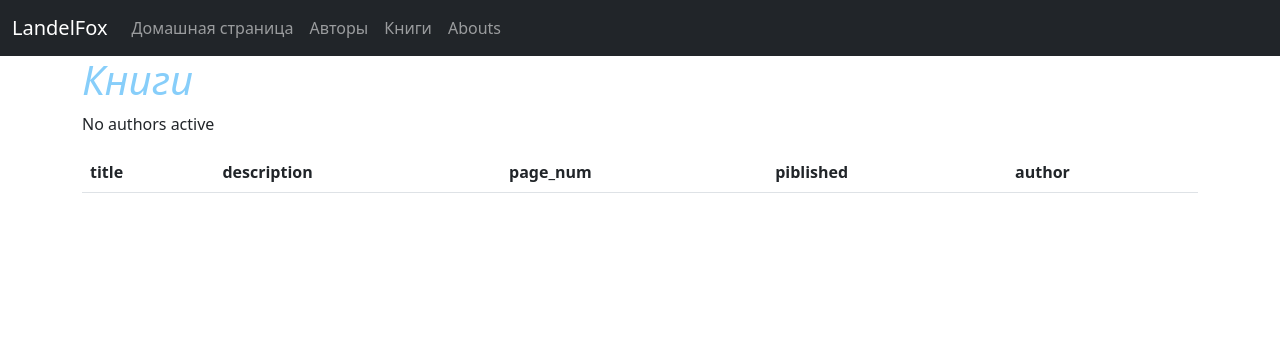
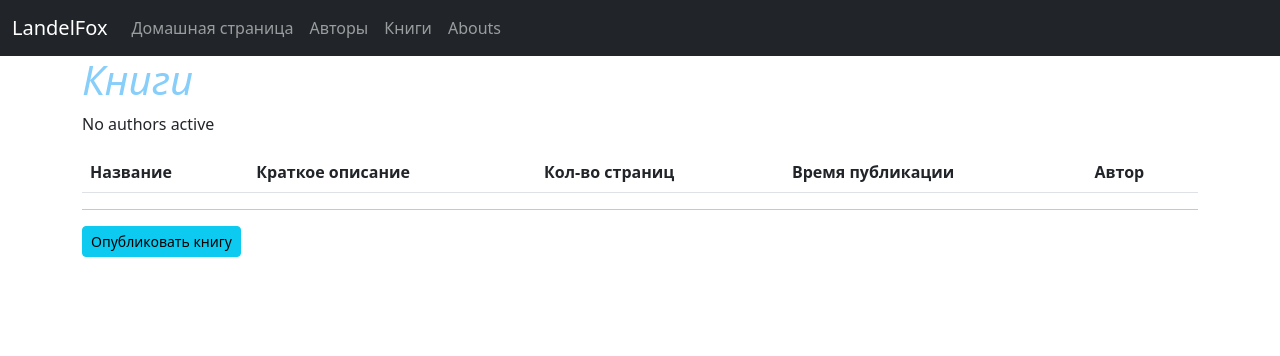
Before and after one commit to Arthur-Cat/WebLib, a Django app: page /webLib/books in a window 1280 px wide. Shown: the top 356 px of the page. Run offline with Django 4.2, Linux system fonts and the light colour scheme; data that the repository does not hold is empty.

Commit message:
Activ save book

```diff
--- a/lessonWeb/settings.py
+++ b/lessonWeb/settings.py
@@ -108,7 +108,7 @@ AUTH_PASSWORD_VALIDATORS = [
 # Internationalization
 # https://docs.djangoproject.com/en/4.0/topics/i18n/
 
-LANGUAGE_CODE = 'en-us'
+LANGUAGE_CODE = 'ru'
 
 TIME_ZONE = 'UTC'
 
--- a/webLib/templates/webLib/books.html
+++ b/webLib/templates/webLib/books.html
@@ -6,14 +6,15 @@
 {% block content %}
     <div class="container">
         <h1>Книги</h1>
+
         <table class="table table-striped">
             <thead>
                 <tr>
-                <th scope="col">title</th>
-                <th scope="col">description</th>
-                <th scope="col">page_num</th>
-                <th scope="col">piblished</th>
-                <th scope="col">author</th>
+                <th scope="col">Название</th>
+                <th scope="col">Краткое описание</th>
+                <th scope="col">Кол-во страниц</th>
+                <th scope="col">Время публикации</th>
+                <th scope="col">Автор</th>
                 </tr>
             </thead>
             <tbody>
@@ -32,19 +33,11 @@
                 {% else %}
                     <p>No authors active</p>
                 {% endif %}
+
             </tbody>
         </table>
+        <hr>
+        <a class="btn btn-sm btn btn-info" href="create_book">Опубликовать книгу</a>
 
-        <!-- <h1>Books</h1>
-        {% if books %}
-            {% for book in books %}
-            <p>Название книги: {{book.title}}</p>
-            <p>Описание: {{book.description}}</p>
-            <p>Публикация: {{book.piblished|date:'DATETIME_FORMAT'}}</p>
-            <hr>
-            {% endfor %}
-        {% else %}
-            <p>No authors active</p>
-        {% endif %} -->
     </div>
 {% endblock %}
--- a/webLib/templates/webLib/main.html
+++ b/webLib/templates/webLib/main.html
@@ -1,7 +1,7 @@
 {% load static %}
 
 <!DOCTYPE html>
-<html lang="en">
+<html lang="ru">
 <head>
     <meta charset="UTF-8">
     <meta http-equiv="X-UA-Compatible" content="IE=edge">
@@ -18,26 +18,8 @@
     {% block content %}
     <div class="container">
         <h1>Добро пожаловать в Веб-Библиотеку</h1>
-        <br>
-        <h1>Регистрация автора</h1>
-        <form action="{% url 'authors' %}" method="POST">
-            {% csrf_token %}
-             {{ form_post }}
-             <br>
-             <br>
-             <button type="submit" class="btn btn-primary">Зарегестрировать</button>
-        </form>
-        <br>
-        <form action="{% url 'authors' %}" method="GET">
-            {{ form.as_p }}
-            <input type="submit" class="btn btn-primary" value="Поиск">
-        </form>
+
     </div>
-
-
-
-
-
     {% endblock %}
     <script src="https://cdn.jsdelivr.net/npm/bootstrap@5.2.0-beta1/dist/js/bootstrap.bundle.min.js"
     integrity="sha384-pprn3073KE6tl6bjs2QrFaJGz5/SUsLqktiwsUTF55Jfv3qYSDhgCecCxMW52nD2"
--- a/webLib/urls.py
+++ b/webLib/urls.py
@@ -1,11 +1,12 @@
 from django.urls import path
-from webLib.views import main, authors, books, about, author_id, book_title
+from webLib import views
 
 urlpatterns = [
-    path('', main, name='webLib'),
-    path('authors', authors, name='authors'),
-    path('<uuid:pk>', author_id, name='author_id'),
-    path('<int:pk>', book_title, name='book_title'),
-    path('books', books, name='books'),
-    path('about', about, name='about'),
+    path('', views.main, name='webLib'),
+    path('authors', views.authors, name='authors'),
+    path('<uuid:pk>', views.author_id, name='author_id'),
+    path('<int:pk>', views.book_title, name='book_title'),
+    path('books', views.books, name='books'),
+    path('about', views.about, name='about'),
+    path('create_book', views.create_book, name='create_book'),
 ]
--- a/webLib/views.py
+++ b/webLib/views.py
@@ -1,11 +1,12 @@
 from django.shortcuts import render, redirect
 from webLib.models import Author, Book
-from webLib.forms import SearchAuthor, PostAuthor
+from webLib.forms import SearchAuthor, PostAuthor, BookForm
+from django.forms import modelform_factory, widgets
+
 
 def main(request):
-    form = SearchAuthor(request.GET)
-    form_post = PostAuthor(request.POST)
-    return render(request, 'webLib/main.html', {"form": form, "form_post": form_post})
+    book_form = BookForm()
+    return render(request, 'webLib/main.html', {"form": book_form})
 
 
 
@@ -38,3 +39,12 @@ def book_title(request, pk):
 
 def about(request):
     return render(request, 'webLib/about.html')
+
+def create_book(request):
+    book_form = BookForm()
+    if request.method == "POST":
+            book_form = BookForm(request.POST)
+            if book_form.is_valid():
+                book_form.save()
+                return redirect('books')
+    return render(request, 'webLib/book_form.html', {"form": book_form})
```
Also changed, not shown: webLib/forms.py (+19 -1 lines), webLib/templates/webLib/book_form.html (added, +16 -0 lines).
